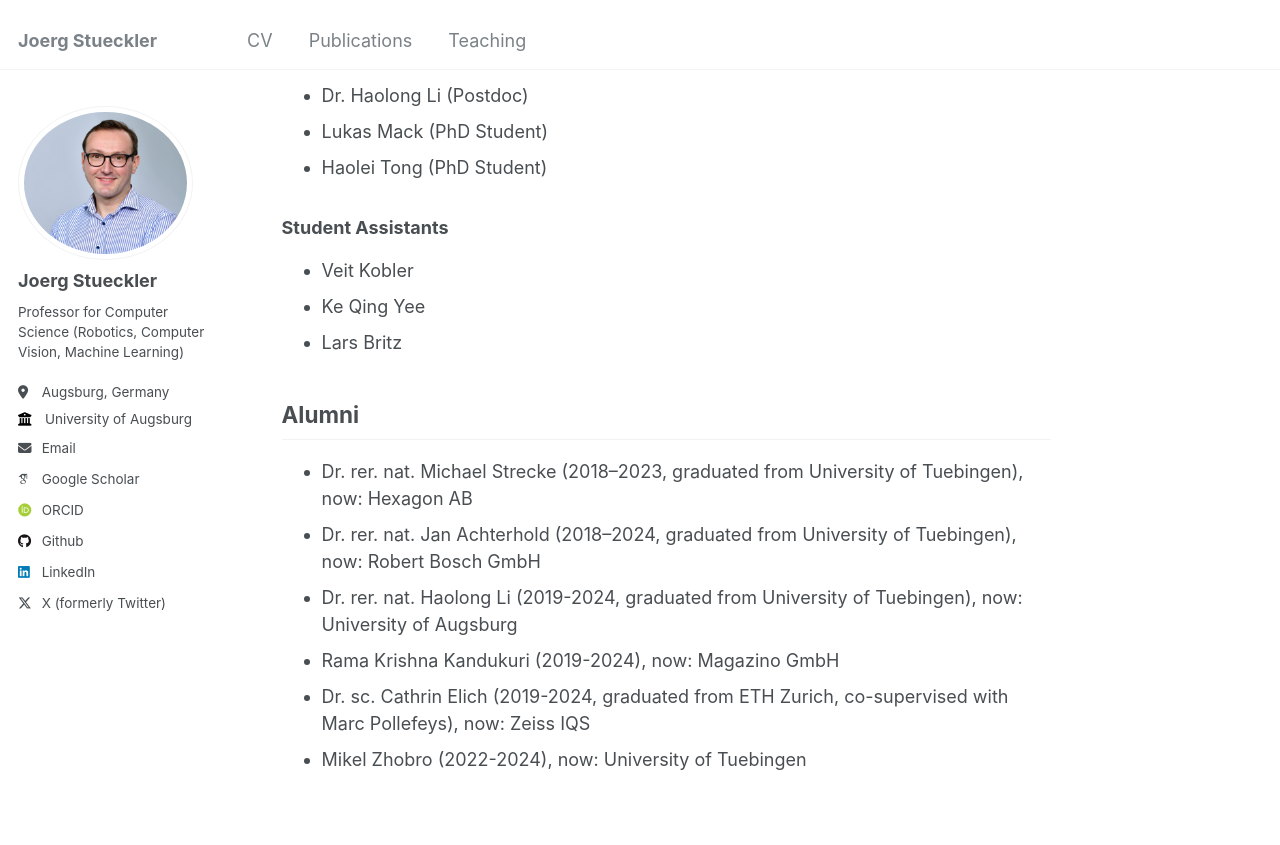
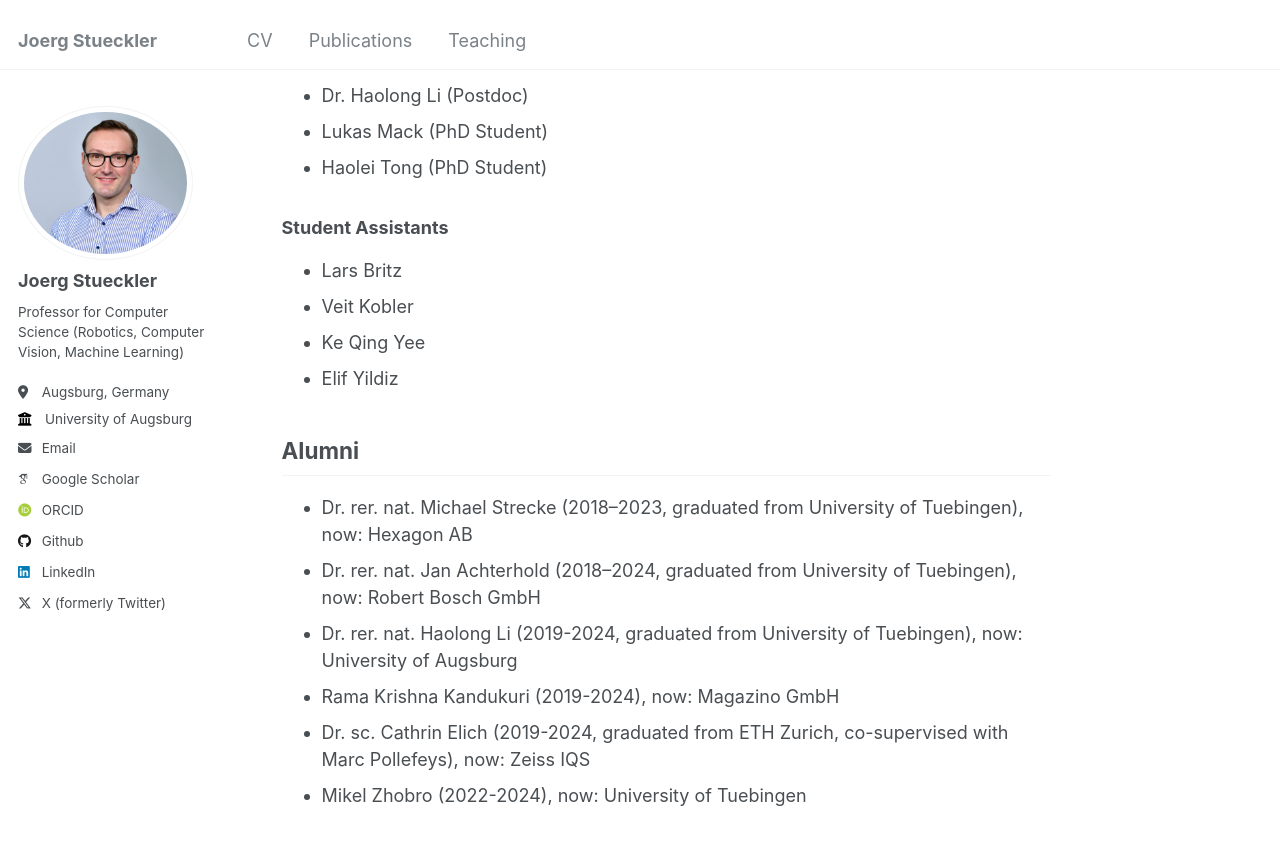
Before and after one commit to jstueckler/jstueckler.github.io, a Jekyll site: the page built from _pages/about.md, in a window 1280 px wide and 900 px high, scrolled down 1566 px. Shown: the top 845 px of the window. Built offline with Jekyll 4.4.1, drawn with Linux system fonts in a browser that asks for light colours; some web fonts are replaced.

Commit message:
Update about.md

```diff
--- a/_pages/about.md
+++ b/_pages/about.md
@@ -49,9 +49,10 @@ Application deadline is July 24th, 2026.
 * Haolei Tong (PhD Student)
 
 ### Student Assistants
+* Lars Britz
 * Veit Kobler
 * Ke Qing Yee
-* Lars Britz
+* Elif Yildiz
 
 ## Alumni
 * Dr. rer. nat. Michael Strecke (2018--2023, graduated from University of Tuebingen), now: Hexagon AB
```
